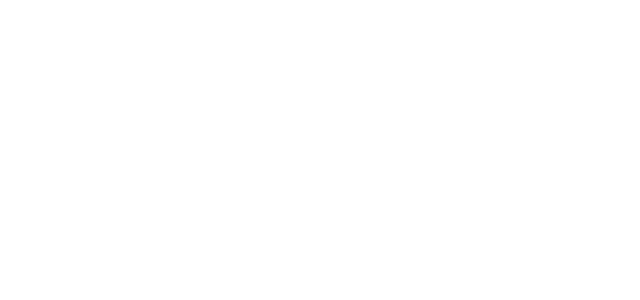
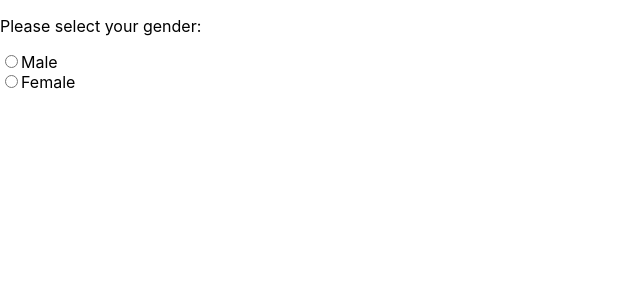
Before and after one commit to aftabdeveloper/react-front, a React (Create React App) app: page / in a window 1280 px wide. Shown: the top 300 px of the page, without its empty margins (0-640 px from the left). Built offline with nearby package versions, Linux system fonts and the light colour scheme.

Commit message:
radio component created radio button added for gender

```diff
--- a/src/App.js
+++ b/src/App.js
@@ -1,7 +1,8 @@
+import Radio from "./components/radio"
 export default function App(){
   return (
     <div>
-
+      <Radio />
     </div>
   )
 }
--- /dev/null
+++ b/src/components/radio/index.jsx
@@ -0,0 +1,11 @@
+export default function Radio(){
+    return (
+        <div>
+              <p>Please select your gender:</p>
+                <input type="radio" id="male" name="gender" value="MALE" />
+                <label for="male">Male</label><br />
+                <input type="radio" id="female" name="gender" value="FEMALE" />
+                <label for="female">Female</label>
+        </div>
+    )
+}
```
